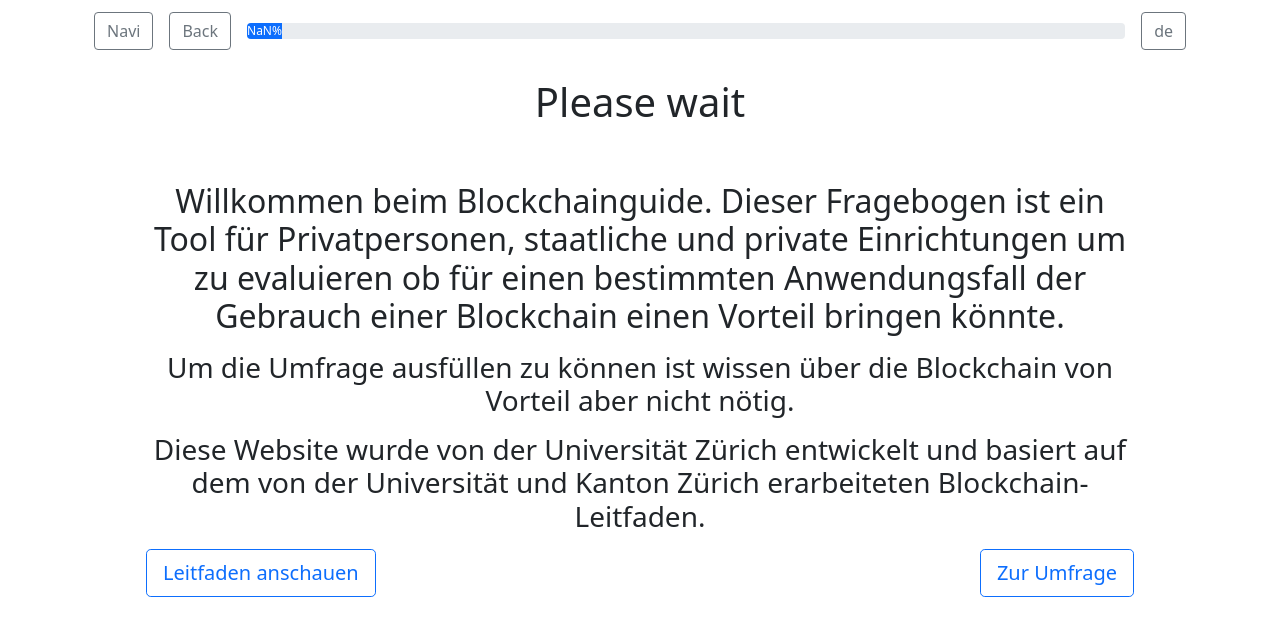
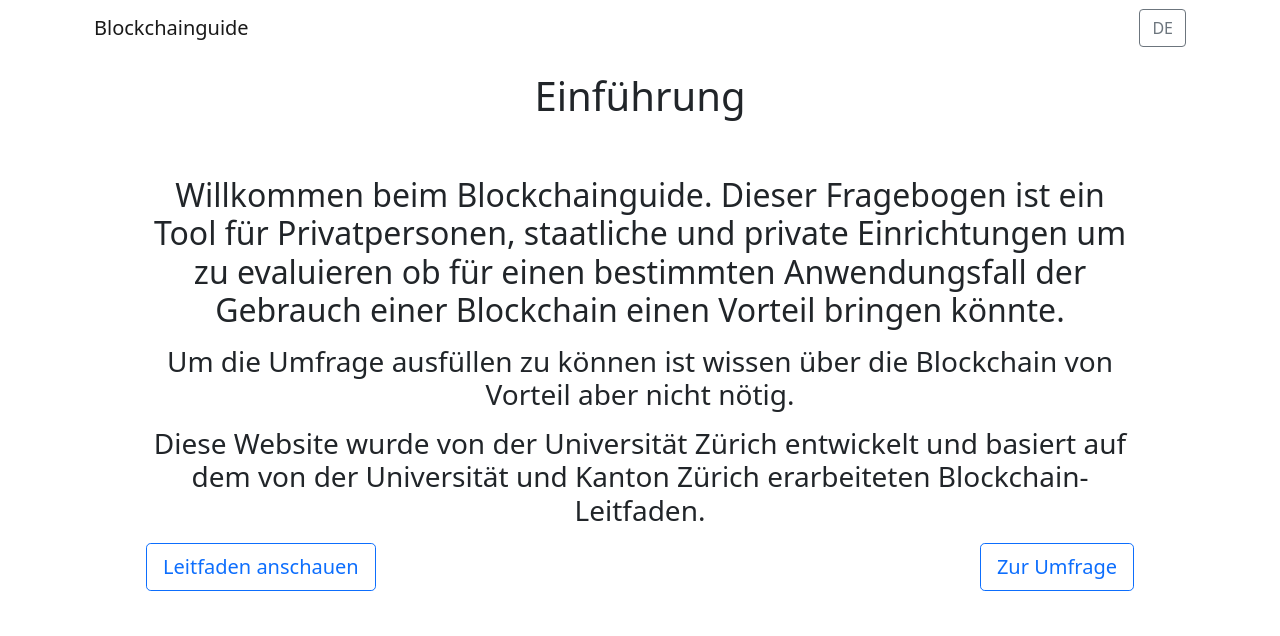
Before and after one commit to Ivoooo/bchain-front, a React (Create React App) app: page / in a window 1280 px wide. Shown: the top 636 px of the page. Built offline with nearby package versions, Linux system fonts and the light colour scheme.

Commit message:
Made App.js into a functional component Fixed Header to work with new App.js Working on adjusting NaviPage to new JSON format style Continuing updating json-questions

```diff
--- a/src/App.js
+++ b/src/App.js
@@ -1,4 +1,4 @@
-import React from 'react';
+import React, {useEffect, useState} from 'react';
 import Container from 'react-bootstrap/Container';
 import './App.css';
 import {Header} from "./views/Header";
@@ -8,67 +8,54 @@ import {Router} from "./Router";
 import {NaviPage} from "./views/NaviPage";
 import {QuestionHandler} from "./questions/QuestionHandler";
 
-class App extends React.Component {
-    constructor(props) {
-        super(props)
-        this.state = {
-            position: [0,1],
-            furthestPosition: [0,1],
+const App = () => {
+    const [position, setPosition] = useState([0,1]);
+    const [furthestPosition, setFurthestPosition] = useState([0,1]);
+    const [current, setCurrent] = useState({"question": {"de":"The question will load shorty."}, "option": {"de":"Zur Umfrage"}});
+    const [questionType, setQuestionType] = useState("Front Page");
+    const [titles, setTitles] = useState(["Einführung"]);
+    const [language, toggleLanguage] = useState("de");
+    const [navi, toggleNavi] = useState(false);
 
-            current: {"question": {"de":"The question will load shorty."}, "option": {"de":"Zur Umfrage"}},
-            questionType: "Front Page",
-            title: "Please wait",
+    useEffect( () => {
+        //update the question & corresponding type
+        let q = QuestionHandler.getQuestion(position);
+        setCurrent(q);
+        setQuestionType(q["type"]);
 
-            next: null,
-            language: "de"
+        //update furthestPosition if necessary
+        if(position[0] > furthestPosition[0]) setFurthestPosition(position);
+        else if(position[0] === furthestPosition[0] && position[1] >= furthestPosition[1]) setFurthestPosition(position);
+    }, [furthestPosition, position])
+
+    useEffect(() => {
+        setTitles(QuestionHandler.getTitles(language));
+    }, [language])
+
+
+    function goToChapter(chapter) { //todo also accept subchapter for navi "go back to maxQuestion"
+        if(chapter === "navi") toggleNavi(true);
+        else setPosition([chapter][1]);
     }
 
-        this.goNext = this.goNext.bind(this)
-        this.goTo = this.goTo.bind(this)
-        this.changeLanguage = this.changeLanguage.bind(this)
+    function goNext(prevAnswer) {
+        if(prevAnswer !== null) console.log("Given answer is: " + prevAnswer.target.value)
+        else console.log("Pressed next but no answer was given")
+
+        let q = QuestionHandler.getNextStep(position);
+        setPosition(q);
     }
 
-    loadPage(pageId) {
-        console.log("Previous Page loaded " + this.state.position, this.state.questionType, this.state.title, this.state.current)
-        console.log(pageId)
-        let q = QuestionHandler.getQuestion(pageId);
-        console.log(q)
-        //todo decide if position should be saved here or before, position has more than needed.
-        //todo update title
-        this.setState({
-            current: q,
-            position: pageId,
-            questionType: q["type"]
-        })
-
-        /*if(this.state.furthestPosition < pageId) {
-            this.setState({furthestPosition: pageId})
-        }*/
+    function goBack()  {
+        setPosition(QuestionHandler.getLastStep(position));
     }
 
-    goTo(pageId) {
-        if(pageId === "Navi") {
-            this.setState({questionType: "Navi", title: "Navigation"});
-        }
-        else {
-            this.loadPage(parseInt(pageId));
-        }
+    function swapLanguage() {
+        if(language === "de") toggleLanguage("en")
+        else toggleLanguage("de")
     }
 
-    goNext(newNext) {
-        console.log("Given answer is: ")
-        if(newNext !== null) console.log(newNext.target.value)
-        else console.log(null)
-
-        let q = QuestionHandler.getNextStep(this.state.position);
-        this.loadPage(q)
-    }
-
-    changeLanguage() {
-        if(this.state.language === "de") this.setState({language: "en"})
-        else this.setState({language: "de"})
-    }
-
+    /*
     componentDidMount() {
         //todo remove state
         console.log(this.state.data)
@@ -81,42 +68,42 @@ class App extends React.Component {
         this.setState({data: localStorage.getItem("data")})
 
         this.loadPage(this.state.position);
-    }
+    }*/
 
-    render() {
     return <Container>
-            {this.state.position === 0 || this.state.questionType === "Navi"  ?
-                <HeaderFrontPage language={this.state.language}
-                                 changeLanguage={this.changeLanguage}
+        {(position[0] === 0 && position[1] === 1) || navi  ?
+            <HeaderFrontPage language={language}
+                             changeLanguage={swapLanguage}
             />
             : <Header className="head"
-                          now={this.state.position}
-                          max={/*this.state.qqs.length*/ 5}
-                          goTo={this.goTo}
-                          language={this.state.language}
-                          changeLanguage={this.changeLanguage}
+                      now={position}
+                      max={5}
+                      goToChapter={goToChapter}
+                      goBack={goBack}
+                      language={language}
+                      changeLanguage={swapLanguage}
             />
         }
         <div className="p-3">
-                <h1 className="header">{this.state.title}</h1>
+            <h1 className="header">{titles[position[0]]}</h1>
             <div className="p-5 mb-4 white rounded-3">
-                    {this.state.questionType === "Navi" ?
-                        <NaviPage progress={this.state.position}
-                                  chapter={[1,5,6,15,25,35]/*todo make this generate automatically*/}
-                                  maxProgress={this.state.furthestPosition}
-                                  goTo={this.goTo}
-                                  language={this.state.language}
+                {navi ?
+                    <NaviPage progress={5}
+                              maxProgress={[2,2]}
+                              titles={["einfürhug"]}
+                              goToChapter={goToChapter}
+                              toggleNavi={toggleNavi}
+                              language={language}
                     />
-                        : <Router questionType={this.state.questionType}
-                                  question={this.state.current["question"][this.state.language]}
-                                  option={this.state.current["option"][this.state.language]}
-                                  goNext={this.goNext}
+                    : <Router questionType={questionType}
+                              question={current["question"][language]}
+                              option={current["option"][language]}
+                              goNext={goNext}
                     />
                 }
             </div>
         </div>
     </Container>
 }
-}
 
 export default App;
--- a/src/questions/2_organisationalPerspecive.json
+++ b/src/questions/2_organisationalPerspecive.json
@@ -1,7 +1,7 @@
 {
-  "Title": {
-    "English": "Organizational Perspective",
-    "Deutsch": "Organisatorische Perspektive"
+  "title": {
+    "en": "Organizational Perspective",
+    "de": "Organisatorische Perspektive"
   },
   "Fragen": {
     "1": {
--- a/src/questions/3_identifyBenefits.json
+++ b/src/questions/3_identifyBenefits.json
@@ -1,7 +1,7 @@
 {
-  "Title": {
-    "English": "Identify Benefits",
-    "Deutsch": "Mehrwerte Identifizieren"
+  "title": {
+    "en": "Identify Benefits",
+    "de": "Mehrwerte Identifizieren"
   },
   "Fragen": {
     "1": {
--- a/src/questions/4_CheckUsability.json
+++ b/src/questions/4_CheckUsability.json
@@ -1,7 +1,7 @@
 {
-  "Title": {
-    "English": "Check Usability of Blockchain",
-    "Deutsch": "Eignung der Blockchain prüfen"
+  "title": {
+    "en": "Check Usability of Blockchain",
+    "de": "Eignung der Blockchain prüfen"
   },
   "Fragen": {
     "1": {
--- a/src/questions/5_evaluateCompany.json
+++ b/src/questions/5_evaluateCompany.json
@@ -1,7 +1,7 @@
 {
-  "Title": {
-    "English": "Company Evaluation",
-    "Deutsch": "Beurteilung des Geschäfts"
+  "title": {
+    "en": "Company Evaluation",
+    "de": "Beurteilung des Geschäfts"
   },
   "Fragen": {
     "1": {
--- a/src/questions/6_telemetry.json
+++ b/src/questions/6_telemetry.json
@@ -1,7 +1,7 @@
 {
-  "Title": {
-    "English": "Telemetry",
-    "Deutsch": "Telemetrie"
+  "title": {
+    "en": "Telemetry",
+    "de": "Telemetrie"
   },
   "Fragen": {
     "1": {
--- a/src/questions/QuestionHandler.js
+++ b/src/questions/QuestionHandler.js
@@ -22,7 +22,11 @@ export class QuestionHandler {
     }
 
     static getNextStep([chapter=0, part=0]) {
-        return getNextStep([chapter, part])
+        return getNextStep([chapter, part]);
+    }
+
+    static getLastStep([chapter, part]) {
+        return getLastStep([chapter, part]);
     }
 }
 
@@ -42,3 +46,12 @@ function getTitles(language="de") {
     }
     return t;
 }
+
+function getLastStep([chapter, part]) {
+    if(part - 1 >= 1) return [chapter, part-1];
+    if(chapter-1 < 0) return [0,1];
+
+    let q = [chapter-1, 1];
+    while(getNextStep(q)[0] === q[0]) q=getNextStep(q);
+    return q;
+}
--- a/src/views/Header.js
+++ b/src/views/Header.js
@@ -3,16 +3,16 @@ import {ProgressBar, Stack} from "react-bootstrap";
 import {HeaderButton} from "../components/HeaderButton";
 
 //requires Progress Bar percentage to be given as "now" props
-export const Header = ({goTo, now, max, language, changeLanguage}) => {
+export const Header = ({goToChapter, goBack, now, max, language, changeLanguage}) => {
     let curr = Math.round(100 * now / max)
 
     return (
         <Stack className="Stack" direction="horizontal" gap={3}>
-            <HeaderButton txt={"Navi"} onClick={() => goTo("Navi")} />
-            <HeaderButton txt={language === "DE" ? "Zurück" : "Back"} onClick={() => goTo(now-1)} />
+            <HeaderButton txt={"Navi"} onClick={() => goToChapter("navi")} />
+            <HeaderButton txt={language === "de" ? "Zurück" : "Back"} onClick={goBack} />
             <ProgressBar className="ProgressBar" now={curr}
                          label={`${curr}%`} style={{ width: "70rem" }}/>
-            <HeaderButton txt={language} onClick={changeLanguage} />
+            <HeaderButton txt={language.toUpperCase()} onClick={changeLanguage} />
         </Stack>
     )
 }
--- a/src/views/HeaderFrontPage.js
+++ b/src/views/HeaderFrontPage.js
@@ -9,7 +9,7 @@ export const HeaderFrontPage = ({language, changeLanguage}) => {
             <Container>
                 <Navbar.Brand href="/">Blockchainguide</Navbar.Brand>
                 <Nav>
-                    <HeaderButton txt={language} onClick={changeLanguage} />
+                    <HeaderButton txt={language.toUpperCase()} onClick={changeLanguage} />
                 </Nav>
             </Container>
         </Navbar>
```
Also changed, not shown: src/views/NaviPage.js (+10 -15 lines). Lines whose indentation alone changed are shown as unchanged.
